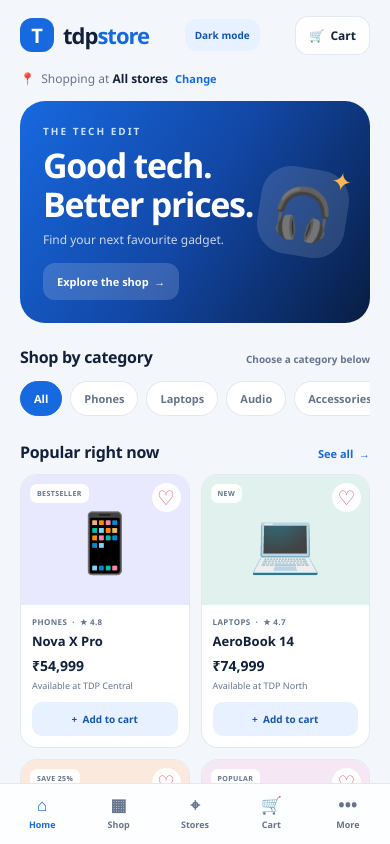
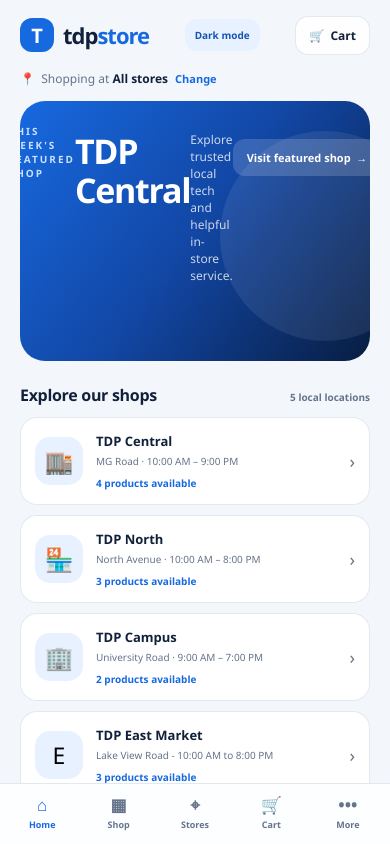
Before and after one commit to Chriszpaul/tdpstore, a React Native app: screen / in a window 390 px wide. Built offline with nearby package versions, Linux system fonts and the light colour scheme.

Commit message:
Make Home shop-first and group filters

```diff
--- a/App.js
+++ b/App.js
@@ -186,27 +186,38 @@ export default function App() {
   }
 
   function renderHome() {
+    const shopStores = stores.filter((store) => store.id !== 'all');
     return <>
       <View style={styles.delivery}><Text style={styles.deliveryText}>📍  Shopping at <Text style={styles.deliveryStrong}>{storeId === 'all' ? 'All stores' : getStore(storeId).name}</Text></Text><TouchableOpacity onPress={() => setTab('Stores')}><Text style={styles.changeLink}>Change</Text></TouchableOpacity></View>
-      <LinearGradient colors={palette.gradient} start={{ x: 0, y: 0 }} end={{ x: 1, y: 1 }} style={styles.hero}>
-        <View style={styles.heroCopy}><Text style={styles.eyebrow}>THE TECH EDIT</Text><Text style={styles.heroTitle}>Good tech.{'\n'}Better prices.</Text><Text style={styles.heroSubtitle}>Find your next favourite gadget.</Text><TouchableOpacity style={styles.heroButton} onPress={goToShop}><Text style={styles.heroButtonText}>Explore the shop  →</Text></TouchableOpacity></View>
-        <View style={styles.heroArt}><Text style={styles.heroEmoji}>🎧</Text><Text style={styles.heroSparkle}>✦</Text></View>
+      <LinearGradient colors={palette.gradient} start={{ x: 0, y: 0 }} end={{ x: 1, y: 1 }} style={[styles.hero, styles.featuredShopAd]}>
+        <Text style={styles.eyebrow}>THIS WEEK'S FEATURED SHOP</Text>
+        <Text style={styles.heroTitle}>TDP Central</Text>
+        <Text style={styles.heroSubtitle}>Explore trusted local tech and helpful in-store service.</Text>
+        <TouchableOpacity style={styles.heroButton} onPress={() => { setStoreId('central'); setCategory('All'); setSearch(''); setTab('Shop'); }} accessibilityRole="button"><Text style={styles.heroButtonText}>Visit featured shop  →</Text></TouchableOpacity>
+        <View style={styles.adGlow} />
       </LinearGradient>
-      <View style={styles.sectionHeading}><Text style={styles.sectionTitle}>Shop by category</Text><Text style={styles.sectionHint}>Choose a category below</Text></View>
-      <CategoryPicker value={category} onChange={(value) => { setCategory(value); setTab('Shop'); }} />
-      <View style={styles.sectionHeading}><Text style={styles.sectionTitle}>Popular right now</Text><TouchableOpacity onPress={goToShop}><Text style={styles.changeLink}>See all  →</Text></TouchableOpacity></View>
-      <ProductGrid items={visibleProducts.slice(0, 4)} />
-      <View style={styles.promise}><Text style={styles.promiseIcon}>🚚</Text><View><Text style={styles.promiseTitle}>Free delivery on orders over ₹999</Text><Text style={styles.muted}>Easy returns · Secure checkout</Text></View></View>
+      <View style={styles.sectionHeading}><Text style={styles.sectionTitle}>Explore our shops</Text><Text style={styles.sectionHint}>{shopStores.length} local locations</Text></View>
+      {shopStores.map((store) => {
+        const count = products.filter((product) => product.store === store.id).length;
+        return <TouchableOpacity key={store.id} style={styles.homeStoreCard} onPress={() => { setStoreId(store.id); setCategory('All'); setSearch(''); setTab('Shop'); }} accessibilityRole="button" accessibilityLabel={"Browse " + store.name}>
+          <View style={styles.homeStoreIcon}><Text style={styles.homeStoreEmoji}>{store.icon}</Text></View>
+          <View style={styles.storeCopy}><Text style={styles.storeName}>{store.name}</Text><Text style={styles.muted}>{store.area}</Text><Text style={styles.storeCount}>{count} products available</Text></View>
+          <Text style={styles.menuArrow}>›</Text>
+        </TouchableOpacity>;
+      })}
     </>;
   }
 
   function renderShop() {
     return <>
-      <Text style={styles.pageTitle}>Shop tech</Text><Text style={styles.pageIntro}>Browse products from your favourite TDP store.</Text>
-      <View style={styles.searchBox}><Text style={styles.searchIcon}>⌕</Text><TextInput value={search} onChangeText={setSearch} placeholder="Search products..." placeholderTextColor={palette.muted} style={styles.searchInput} accessibilityLabel="Search products" returnKeyType="search" /></View>
-      <Text style={styles.filterLabel}>STORE</Text><StorePicker />
-      <Text style={styles.filterLabel}>CATEGORY</Text><CategoryPicker value={category} onChange={setCategory} />
-      <Text style={styles.filterLabel}>SORT</Text><CategoryPicker value={sortBy} onChange={setSortBy} options={sortOptions} />
+      <Text style={styles.pageTitle}>Shop tech</Text><Text style={styles.pageIntro}>Search and refine products in one place.</Text>
+      <View style={styles.filterPanel}>
+        <View style={styles.filterPanelHeading}><Text style={styles.filterPanelTitle}>Search & filters</Text><Text style={styles.sectionHint}>Choose any combination</Text></View>
+        <View style={styles.searchBox}><Text style={styles.searchIcon}>⌕</Text><TextInput value={search} onChangeText={setSearch} placeholder="Search products..." placeholderTextColor={palette.muted} style={styles.searchInput} accessibilityLabel="Search products" returnKeyType="search" /><TouchableOpacity onPress={() => setSearch('')} accessibilityRole="button" accessibilityLabel="Clear search"><Text style={styles.clearSearch}>{search ? 'Clear' : ''}</Text></TouchableOpacity></View>
+        <View style={styles.filterGroup}><Text style={styles.filterLabel}>STORE</Text><StorePicker /></View>
+        <View style={styles.filterGroup}><Text style={styles.filterLabel}>CATEGORY</Text><CategoryPicker value={category} onChange={setCategory} /></View>
+        <View style={styles.filterGroup}><Text style={styles.filterLabel}>SORT BY</Text><CategoryPicker value={sortBy} onChange={setSortBy} options={sortOptions} /></View>
+      </View>
       <View style={styles.sectionHeading}><Text style={styles.sectionTitle}>{visibleProducts.length} products</Text><Text style={styles.sectionHint}>{storeId === 'all' ? 'All stores' : getStore(storeId).name}</Text></View>
       <ProductGrid items={visibleProducts} />
     </>;
@@ -317,6 +328,9 @@ function createStyles(colors) {
   modeToggle: { paddingHorizontal: 10, paddingVertical: 9, borderRadius: 12, backgroundColor: colors.soft }, modeToggleText: { color: colors.primaryText, fontSize: 10, fontWeight: '700' },
   topCart: { paddingHorizontal: 13, paddingVertical: 10, borderRadius: 13, backgroundColor: colors.glass, borderWidth: 1, borderColor: colors.border }, topCartText: { color: colors.text, fontSize: 12, fontWeight: '700' },
   delivery: { flexDirection: 'row', alignItems: 'center', paddingBottom: 14, gap: 7 }, deliveryText: { color: colors.muted, fontSize: 12 }, deliveryStrong: { color: colors.text, fontWeight: '700' }, changeLink: { color: colors.primary, fontSize: 11, fontWeight: '700' },
+  featuredShopAd: { minHeight: 260, justifyContent: 'center', alignItems: 'flex-start' }, adGlow: { position: 'absolute', width: 210, height: 210, borderRadius: 110, right: -60, top: 30, backgroundColor: 'rgba(255,255,255,0.08)' },
+  homeStoreCard: { flexDirection: 'row', alignItems: 'center', gap: 13, padding: 14, borderRadius: 17, backgroundColor: colors.surface, borderWidth: 1, borderColor: colors.border, marginBottom: 10 }, homeStoreIcon: { width: 48, height: 48, borderRadius: 15, backgroundColor: colors.soft, alignItems: 'center', justifyContent: 'center' }, homeStoreEmoji: { fontSize: 23 },
+  filterPanel: { padding: 14, borderRadius: 18, backgroundColor: colors.surface, borderWidth: 1, borderColor: colors.border, marginTop: 4 }, filterPanelHeading: { flexDirection: 'row', alignItems: 'baseline', justifyContent: 'space-between', marginBottom: 7 }, filterPanelTitle: { color: colors.text, fontSize: 14, fontWeight: '800', letterSpacing: 0.1 }, filterGroup: { marginTop: 8 }, clearSearch: { color: colors.primary, fontSize: 10, fontWeight: '700', minWidth: 32, textAlign: 'right' },
   hero: { minHeight: 220, borderRadius: 25, overflow: 'hidden', padding: 23, flexDirection: 'row', alignItems: 'center' }, heroCopy: { flex: 1, zIndex: 1 }, eyebrow: { color: '#C9E1FF', fontSize: 10, fontWeight: '800', letterSpacing: 2 },
   heroTitle: { color: '#FFFFFF', fontSize: 34, fontWeight: '800', lineHeight: 39, letterSpacing: -1.3, marginTop: 8 }, heroSubtitle: { color: 'rgba(255,255,255,0.78)', fontSize: 12, marginTop: 7 }, heroButton: { alignSelf: 'flex-start', backgroundColor: 'rgba(255,255,255,0.16)', paddingHorizontal: 14, paddingVertical: 11, borderRadius: 12, marginTop: 15 }, heroButtonText: { color: '#FFFFFF', fontSize: 11, fontWeight: '700' },
   heroArt: { width: 88, height: 88, borderRadius: 30, backgroundColor: 'rgba(255,255,255,0.13)', alignItems: 'center', justifyContent: 'center', transform: [{ rotate: '9deg' }] }, heroEmoji: { fontSize: 50 }, heroSparkle: { position: 'absolute', color: '#FFB84D', fontSize: 25, top: -10, right: 0 },
```
Also changed, not shown: 2 other files (tests, documents, lock files or other folders).
